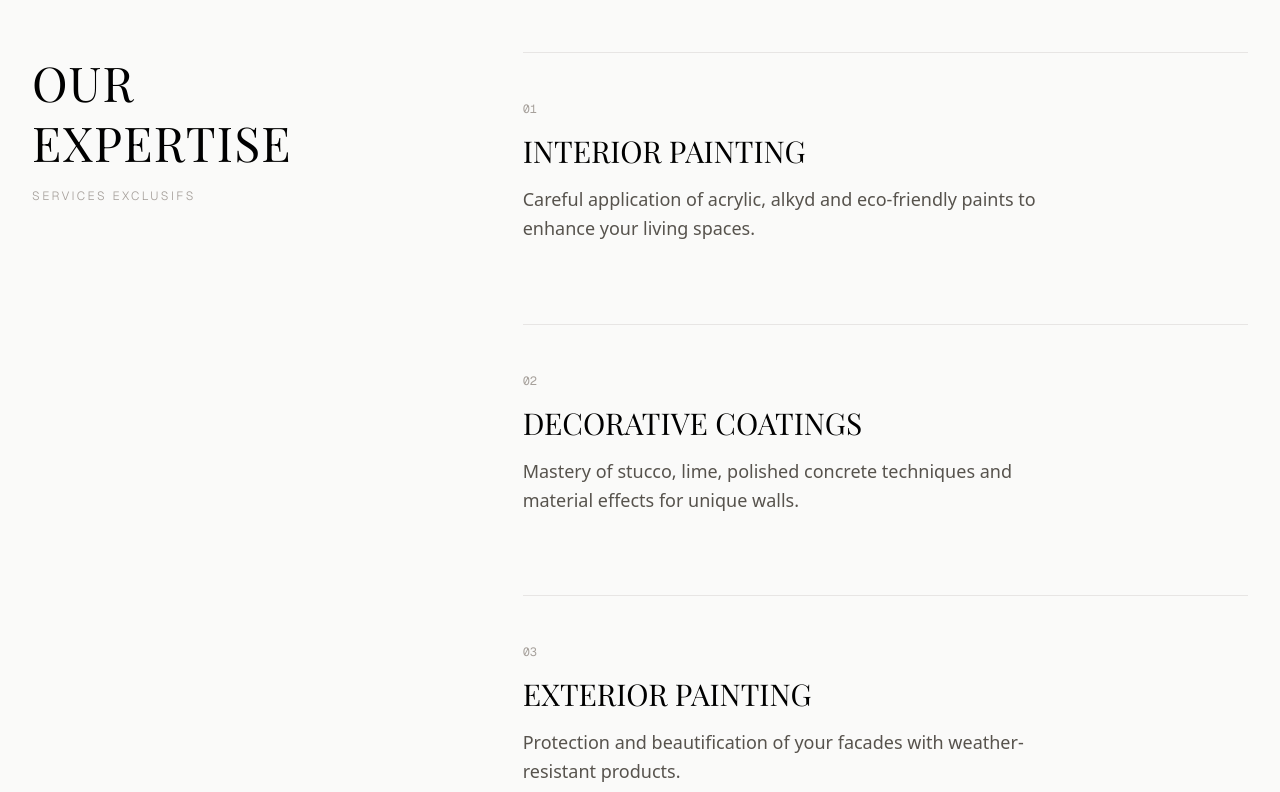
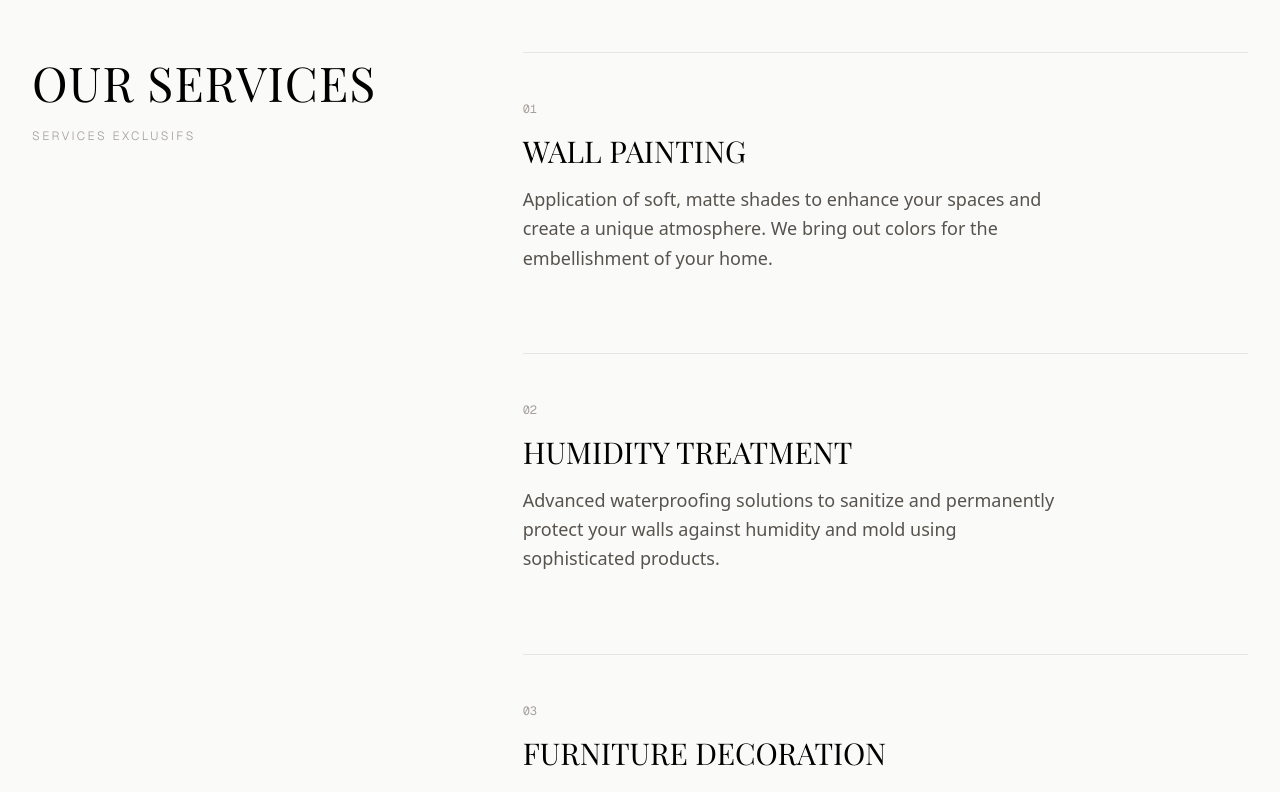
Before and after one commit to LandryPouth/galilee_peinture, a Next.js app: page /en in a window 1280 px wide. Shown: the part 2500-3292 px from the top of the page. Built offline with nearby package versions, Linux system fonts and the light colour scheme; a web font is replaced by a local one.

Commit message:
feat: update expertise services and translations

```diff
--- a/components/expertise.tsx
+++ b/components/expertise.tsx
@@ -13,23 +13,23 @@ export function Expertise() {
   const expertises = [
     {
       id: "01",
-      title: t("items.interior.title"),
-      description: t("items.interior.description"),
+      title: t("items.painting.title"),
+      description: t("items.painting.description"),
     },
     {
       id: "02",
-      title: t("items.decorative.title"),
-      description: t("items.decorative.description"),
+      title: t("items.humidity.title"),
+      description: t("items.humidity.description"),
     },
     {
       id: "03",
-      title: t("items.exterior.title"),
-      description: t("items.exterior.description"),
+      title: t("items.furniture.title"),
+      description: t("items.furniture.description"),
     },
     {
       id: "04",
-      title: t("items.consulting.title"),
-      description: t("items.consulting.description"),
+      title: t("items.smoothing.title"),
+      description: t("items.smoothing.description"),
     },
   ];
 
--- a/messages/en.json
+++ b/messages/en.json
@@ -90,23 +90,23 @@
     "no_projects": "No projects found."
   },
   "Expertise": {
-    "title": "OUR EXPERTISE",
+    "title": "OUR SERVICES",
     "items": {
-      "interior": {
-        "title": "INTERIOR PAINTING",
-        "description": "Careful application of acrylic, alkyd and eco-friendly paints to enhance your living spaces."
+      "painting": {
+        "title": "WALL PAINTING",
+        "description": "Application of soft, matte shades to enhance your spaces and create a unique atmosphere. We bring out colors for the embellishment of your home."
       },
-      "decorative": {
-        "title": "DECORATIVE COATINGS",
-        "description": "Mastery of stucco, lime, polished concrete techniques and material effects for unique walls."
+      "humidity": {
+        "title": "HUMIDITY TREATMENT",
+        "description": "Advanced waterproofing solutions to sanitize and permanently protect your walls against humidity and mold using sophisticated products."
       },
-      "exterior": {
-        "title": "EXTERIOR PAINTING",
-        "description": "Protection and beautification of your facades with weather-resistant products."
+      "furniture": {
+        "title": "FURNITURE DECORATION",
+        "description": "A signature technique by Galilée Peinture to enhance wood and iron. We demonstrate that it is possible to use paint for all kinds of materials."
       },
-      "consulting": {
-        "title": "DESIGN CONSULTING",
-        "description": "Personalized support in choosing colors and harmonies to create the ideal atmosphere."
+      "smoothing": {
+        "title": "SMOOTHING & LACQUERING",
+        "description": "Meticulous preparation and smoothing plaster for perfectly smooth and impeccable walls, revealing the full radiance and beauty of the color."
       }
     }
   },
--- a/messages/fr.json
+++ b/messages/fr.json
@@ -89,23 +89,23 @@
     "no_projects": "Aucun projet trouvé."
   },
   "Expertise": {
-    "title": "NOTRE EXPERTISE",
+    "title": "NOS SERVICES",
     "items": {
-      "interior": {
-        "title": "PEINTURE INTÉRIEURE",
-        "description": "Application soignée de peintures acryliques, alkydes et écologiques pour sublimer vos pièces de vie."
+      "painting": {
+        "title": "PEINTURE MURALE",
+        "description": "Application de teintes souples et mates pour sublimer vos espaces et créer une atmosphère unique. Nous ressortons des couleurs pour l'embellissement de votre maison."
       },
-      "decorative": {
-        "title": "ENDUITS DÉCORATIFS",
-        "description": "Maîtrise des techniques de stucco, chaux, béton ciré et effets de matière pour des murs uniques."
+      "humidity": {
+        "title": "TRAITEMENT D'HUMIDITÉ",
+        "description": "Solutions d'étanchéité avancées pour assainir et protéger durablement vos murs contre l'humidité et la moisissure grâce à des produits sophistiqués."
       },
-      "exterior": {
-        "title": "PEINTURE EXTÉRIEURE",
-        "description": "Protection et embellissement de vos façades avec des produits résistants aux intempéries."
+      "furniture": {
+        "title": "DÉCORATION DE MOBILIER",
+        "description": "Une technique signature de Galilée Peinture pour sublimer bois et fer. Nous démontrons qu'il est possible d'utiliser la peinture pour toute sorte de matériaux."
       },
-      "consulting": {
-        "title": "CONSEIL DÉCO",
-        "description": "Accompagnement personnalisé dans le choix des couleurs et des harmonies pour créer l'ambiance idéale."
+      "smoothing": {
+        "title": "LISSAGE ET LAQUAGE",
+        "description": "Préparation minutieuse et enduits de lissage pour des murs parfaitement lisses et impeccables, révélant tout l'éclat et la beauté de la couleur."
       }
     }
   },
```
